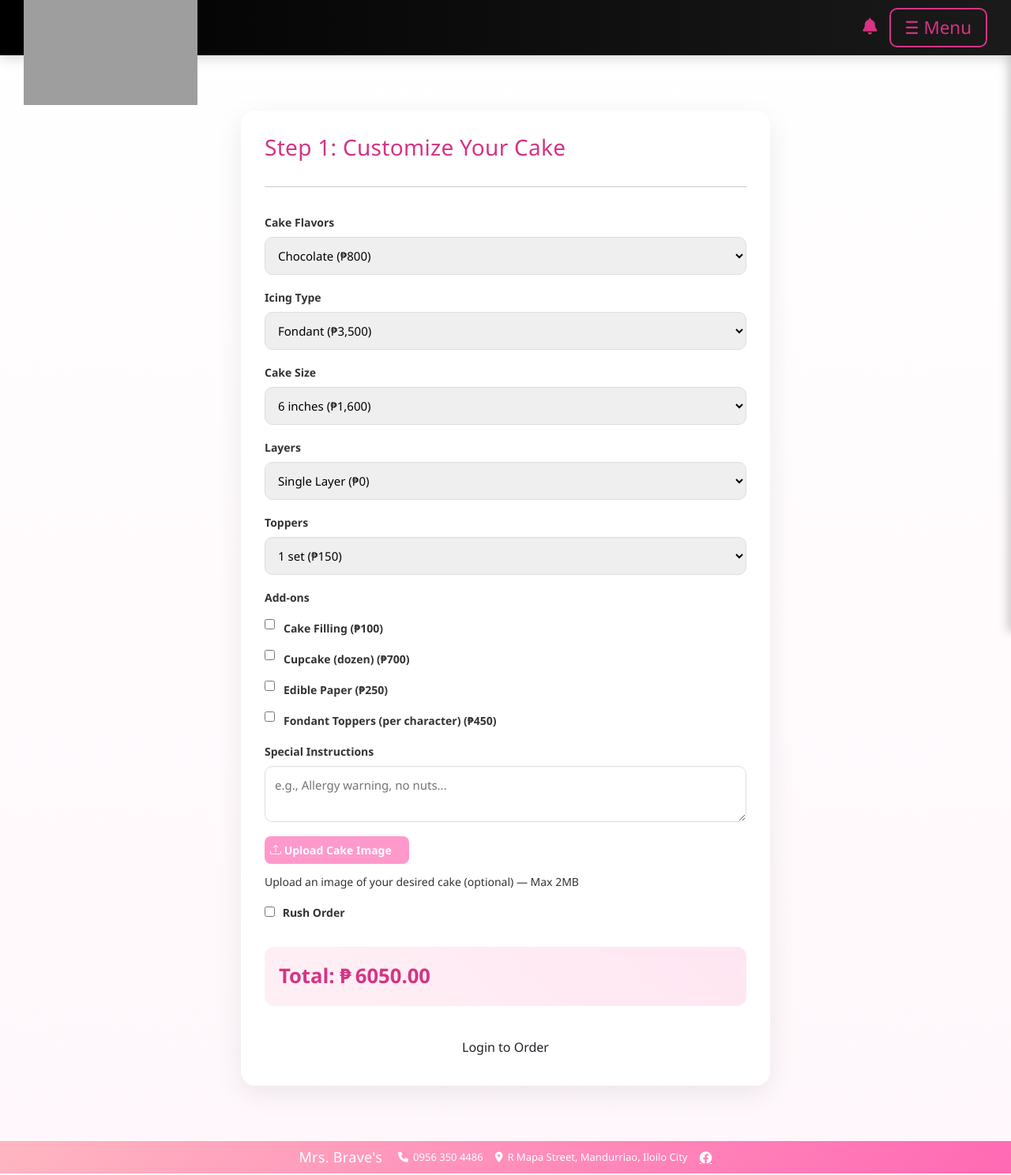
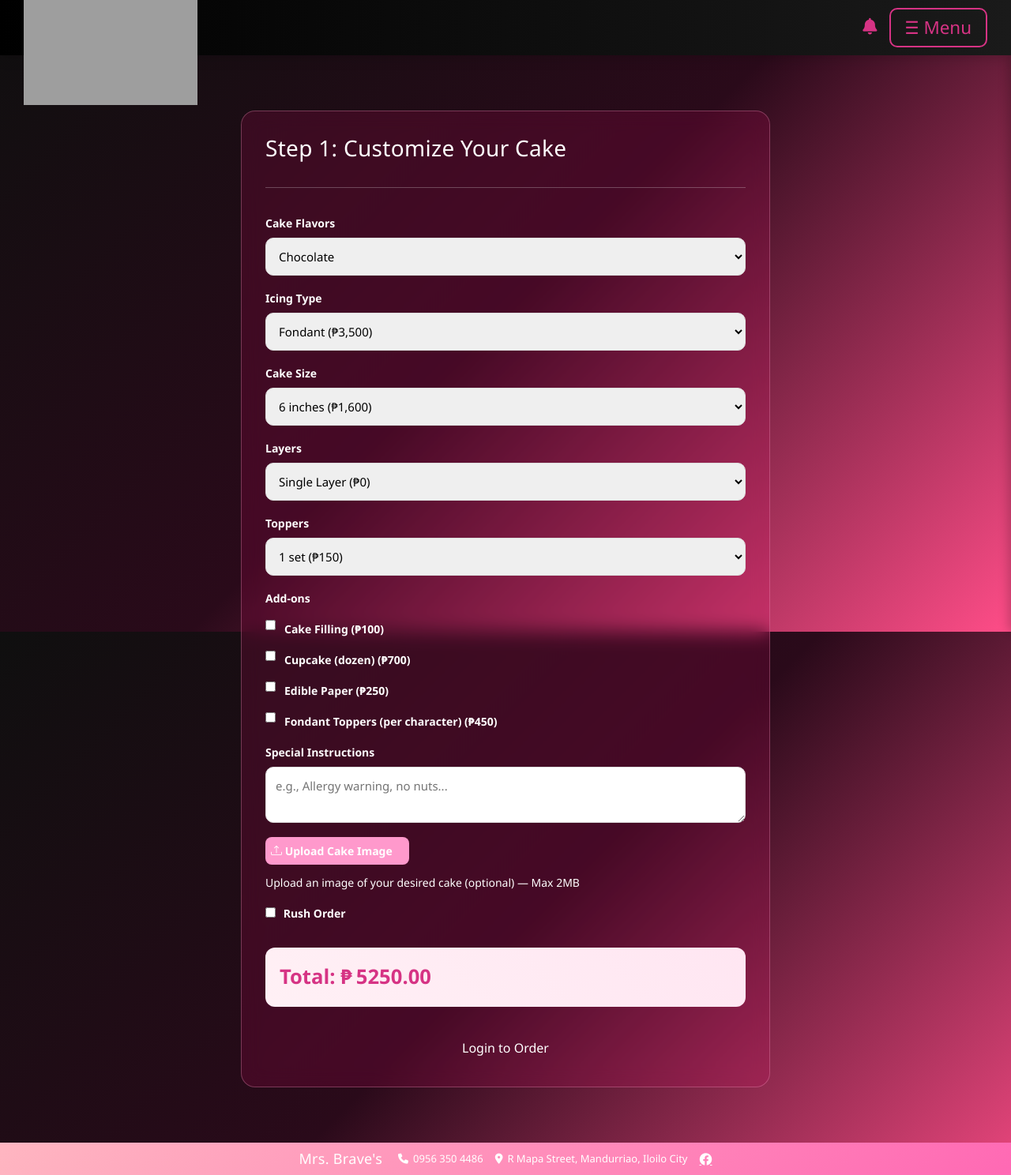
Before and after one commit to StressWare/Capstone-CakeShop, a Flask app: page /customize_cake in a window 1280 px wide. Shown: the whole page at 79% size. Run offline with Flask 3, Linux system fonts and the light colour scheme; some libraries are stand-ins or nearby versions; grey boxes are pictures that could not be loaded.

Commit message:
customization theme changed

```diff
--- a/static/css/customization.css
+++ b/static/css/customization.css
@@ -5,7 +5,8 @@
 
 body {
     font-family: 'Segoe UI', Tahoma, Geneva, Verdana, sans-serif;
-    background: linear-gradient(to bottom, #ffffff, #fff7fb);
+    background: linear-gradient(135deg, #0f0f0f, #2a0a1a, #ff4d88);
+    background-attachment: fixed;
     color: #333;
     margin: 0;
     padding: 0;
@@ -21,7 +22,7 @@ body {
 }
 
 h2, h3 {
-    color: #d63384;
+    color: #ffffff;
     letter-spacing: 0.3px;
 }
 
@@ -131,10 +132,12 @@ h2, h3 {
 
 /* Form Card Style */
 .customize-section form {
-    background: #ffffff;
+    background: rgba(236, 9, 107, 0.15); /* transparent pink */
+    backdrop-filter: blur(12px);
+    -webkit-backdrop-filter: blur(12px); /* for Safari */
+    border: 1px solid rgba(255, 167, 205, 0.3);
     padding: 30px;
     border-radius: 18px;
-    box-shadow: 0 10px 35px rgba(0,0,0,0.08);
     display: flex;
     flex-direction: column;
     gap: 8px;
@@ -271,6 +274,20 @@ h2, h3 {
   background-color: #ffbedc;
 }
 
+
+.customize-section{
+    color: white;
+
+}
+
+.btn{
+    color: white;
+}
+
+.btn:hover{
+    color: #ff99cc;
+}
+
 /* ====== RESPONSIVE ====== */
 @media (max-width: 768px) {
 
--- a/templates/customization.html
+++ b/templates/customization.html
@@ -14,9 +14,12 @@
 
     <label for="cakeType">Cake Flavors</label>
     <select id="cakeType">
-      <option value="800">Chocolate (₱800)</option>
-      <option value="850">Vanilla (₱850)</option>
-      <option value="900">Red Velvet (₱900)</option>
+      <option value="0">Chocolate</option>
+      <option value="0">Vanilla</option>
+      <option value="0">Red Velvet</option>
+      <option value="0">Ube</option>
+      <option value="0">Strawberry</option>
+      <option value="0">Mocha</option>
     </select>
 
     <label for="design">Icing Type</label>
```
